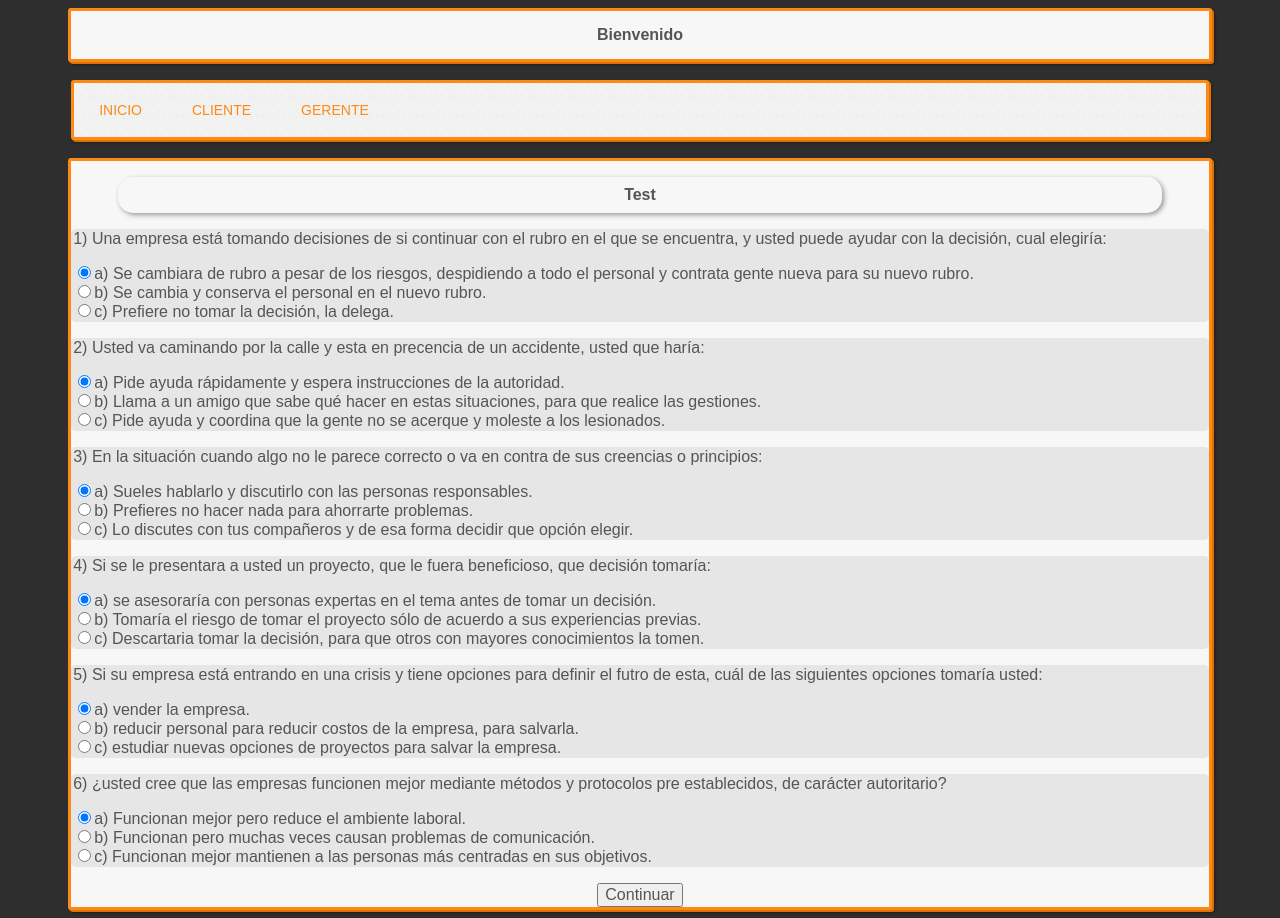
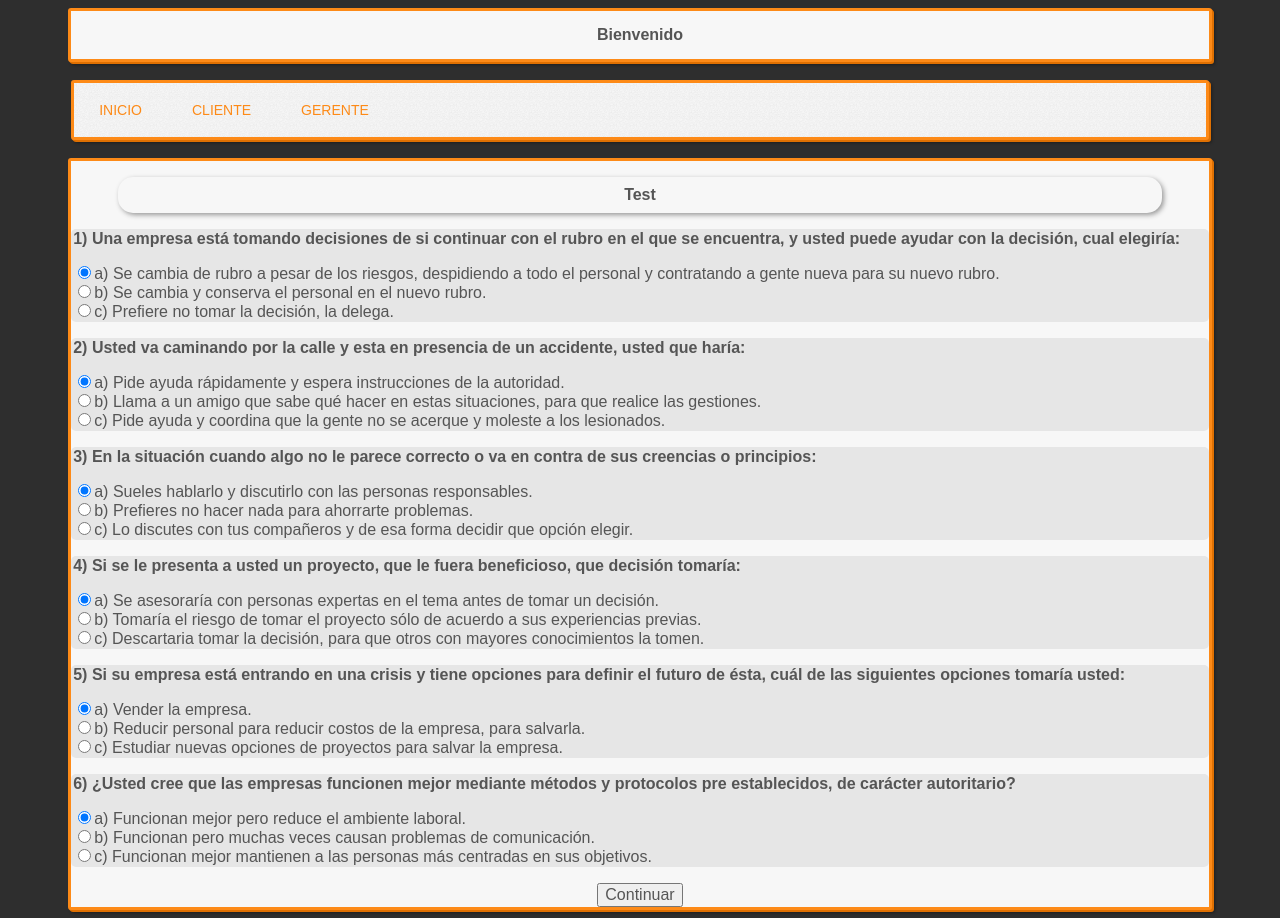
Before and after one commit to risbonavi/Gpi-Experto, a PHP site: page /php/cliente.php in a window 1280 px wide. Run offline with PHP 8.4, Linux system fonts and the light colour scheme; some libraries are stand-ins or nearby versions.

Commit message:
otras preguntitas

```diff
--- a/php/cliente.php
+++ b/php/cliente.php
@@ -37,15 +37,15 @@ session_start();
          	<form method="POST" action="">
 
 			<div class="preguntas">
-			1) Una empresa está tomando decisiones de si continuar con el rubro en el que se encuentra, y usted puede ayudar con la decisión, cual elegiría:<br> <br>
-			<input type=radio name="pregunta1" value="20" checked="checked">a)	Se cambiara de rubro a pesar de los riesgos, despidiendo a todo el personal y contrata gente nueva para su nuevo rubro.<br>
+			<b>1) Una empresa está tomando decisiones de si continuar con el rubro en el que se encuentra, y usted puede ayudar con la decisión, cual elegiría:</b><br> <br>
+			<input type=radio name="pregunta1" value="20" checked="checked">a)	Se cambia de rubro a pesar de los riesgos, despidiendo a todo el personal y contratando a gente nueva para su nuevo rubro.<br>
 			<input type=radio name="pregunta1" value="10">b)	Se cambia y conserva el personal en el nuevo rubro.<br>
 			<input type=radio name="pregunta1" value="5">c)	Prefiere no tomar la decisión, la delega.<br>
 			</div>
 
 			<br>
 			<div class="preguntas">
-			2) Usted va caminando por la calle y esta en precencia de un accidente, usted que haría:<br><br>
+			<b>2) Usted va caminando por la calle y esta en presencia de un accidente, usted que haría:</b><br><br>
 			<input type=radio name="pregunta2" value="10" checked="checked">a)	Pide ayuda rápidamente y espera instrucciones de la autoridad.<br>
 			<input type=radio name="pregunta2" value="5">b)	Llama a un amigo que sabe qué hacer en estas situaciones, para que realice las gestiones.<br>
 			<input type=radio name="pregunta2" value="20">c)	Pide ayuda y coordina que la gente no se acerque y moleste a los lesionados.<br>
@@ -53,7 +53,7 @@ session_start();
 
 			<br>
 			<div class="preguntas">
-			3) En la situación cuando algo no le parece correcto o va en contra de sus creencias o principios:
+			<b>3) En la situación cuando algo no le parece correcto o va en contra de sus creencias o principios:</b>
 			<br><br>
 			<input type=radio name="pregunta3" value="20" checked="checked">a)	Sueles hablarlo y discutirlo con las personas responsables.<br>
 			<input type=radio name="pregunta3" value="10">b)	Prefieres no hacer nada para ahorrarte problemas.<br>
@@ -62,24 +62,24 @@ session_start();
 
 			<br>
 			<div class="preguntas">
-			4) Si se le presentara a usted un proyecto, que le fuera beneficioso, que decisión tomaría:<br><br>
+			<b>4) Si se le presenta a usted un proyecto, que le fuera beneficioso, que decisión tomaría:</b><br><br>
 
-			<input type=radio name="pregunta4" value="10" checked="checked">a)	se asesoraría con personas expertas en el tema antes de tomar un decisión.<br>
-			<input type=radio name="pregunta4" value="20">b)	Tomaría el riesgo de tomar el proyecto sólo de acuerdo a sus experiencias previas.<br>
+			<input type=radio name="pregunta4" value="10" checked="checked">a) Se asesoraría con personas expertas en el tema antes de tomar un decisión.<br>
+			<input type=radio name="pregunta4" value="20">b) Tomaría el riesgo de tomar el proyecto sólo de acuerdo a sus experiencias previas.<br>
 			<input type=radio name="pregunta4" value="5">c)	Descartaria tomar la decisión, para que otros con mayores conocimientos la tomen.<br>
 			</div>
 			<br>
 			<div class="preguntas">
-			5) Si su empresa está entrando en una crisis y tiene opciones para definir el futro de esta, cuál de las siguientes opciones tomaría usted:<br><br>
+			<b>5) Si su empresa está entrando en una crisis y tiene opciones para definir el futuro de ésta, cuál de las siguientes opciones tomaría usted:</b><br><br>
 
-			<input type=radio name="pregunta5"  value="5" checked="checked">a)	vender la empresa.<br>
-			<input type=radio name="pregunta5" value="10">b)	reducir personal para reducir costos de la empresa, para salvarla.<br>
-			<input type=radio name="pregunta5" value="20">c)	estudiar nuevas opciones de proyectos para salvar la empresa.<br>
+			<input type=radio name="pregunta5"  value="5" checked="checked">a)	Vender la empresa.<br>
+			<input type=radio name="pregunta5" value="10">b)	Reducir personal para reducir costos de la empresa, para salvarla.<br>
+			<input type=radio name="pregunta5" value="20">c)	Estudiar nuevas opciones de proyectos para salvar la empresa.<br>
 			</div>
 
 			<br>
 			<div class="preguntas">
-			6) ¿usted cree que las empresas funcionen mejor mediante métodos y protocolos pre establecidos, de carácter autoritario?
+			<b>6) ¿Usted cree que las empresas funcionen mejor mediante métodos y protocolos pre establecidos, de carácter autoritario?</b>
 			<br><br>
 			<input type=radio name="pregunta6"  value="5" checked="checked">a)	Funcionan mejor pero reduce el ambiente laboral.<br>
 			<input type=radio name="pregunta6" value="10">b)	Funcionan pero muchas veces causan problemas de comunicación.<br>
```
Also changed, not shown: php/cliente_test2.php (+14 -3 lines).
